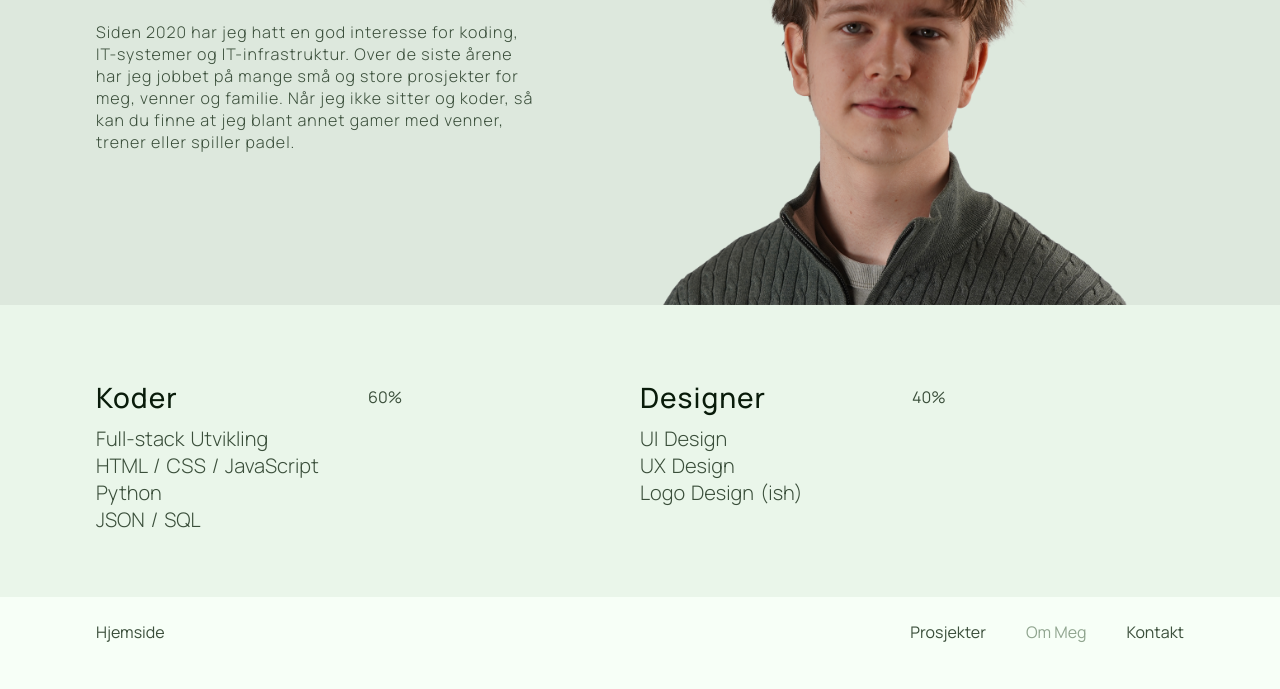
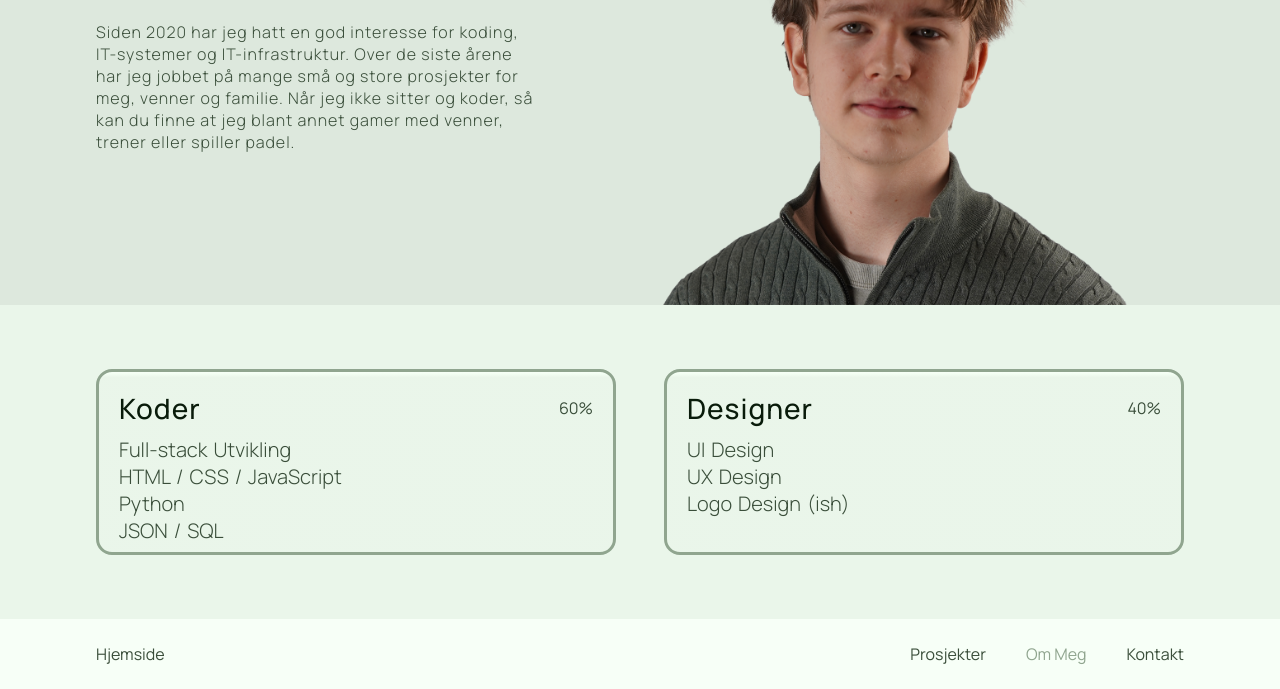
Before and after one commit to Peskyexe/Portfolio-vg1, a plain HTML site: page public/about.html in a window 1280 px wide. Shown: the part 312-1001 px from the top of the page. Before the commit the page ends 979 px from the top, so only its background shows below. Drawn offline with Linux system fonts and the light colour scheme.

Commit message:
Forbedringer til om meg siden

```diff
--- a/public/styles/about.css
+++ b/public/styles/about.css
@@ -59,24 +59,38 @@
     display: grid;
     grid-template-columns: 1fr 1fr;
     padding: 4em 0;
+    gap: 3em;
 }
 
 .specialization-container {
+    background: linear-gradient(0deg, var(--bg) 97%, var(--bg-light));
+    border: 3px solid var(--border-muted);
+    padding: 0.5em 1.25em;
+    border-radius: 1em;
     display: grid;
-    grid-template-columns: 1fr 1fr;
+    grid-template-columns: 1fr auto;
     grid-template-rows: auto 1fr;
     grid-template-areas:
     "box-2 box-1"
     "box-3 box-3";
+}
+.specialization-container:hover {
+    background: linear-gradient(15deg, var(--bg) 15%, var(--bg-light));
 }
 
 .specialization-container * {
     text-align: left;
 }
 
+/* Prosent teksten */
 .specialization-container span {
     display: flex;
     align-items: center;
+    transition: 0.1s ease;
+}
+.specialization-container:hover span {
+    color: var(--secondary);
+    transform: scale(1.1);
 }
 
 .specialization-container p {
```
